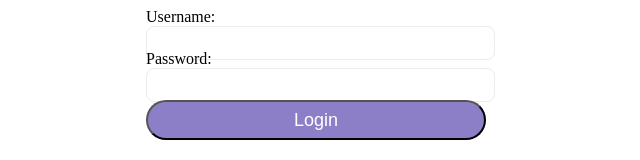
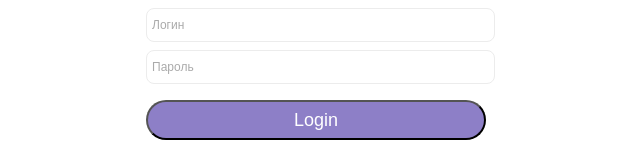
Before and after one commit to KoloskovaAlla/CLIENTS-TRACK, a React (Create React App) app in the folder frontend/: page / in a window 1280 px wide. Shown: the top 160 px of the page, without its empty margins (324-964 px from the left). Built offline with nearby package versions, Linux system fonts and the light colour scheme.

Commit message:
Added styles for Login

```diff
--- a/frontend/src/components/Login/Login.js
+++ b/frontend/src/components/Login/Login.js
@@ -36,19 +36,21 @@ export const Login = () => {
     <div>
       <form className={classes.form} onSubmit={handleSubmit}>
         <label className={classes.userName}>
-          Username:
+
           <input
             type="text"
             value={username}
             onChange={onUsernameChange}
+            placeholder="Логин"
           />
         </label>
         <label className={classes.password}>
-          Password:
+
           <input
             type="password"
             value={password}
             onChange={onPasswordChange}
+            placeholder="Пароль"
           />
         </label>
         <button className={classes.submit} type="submit">Login</button>
```
